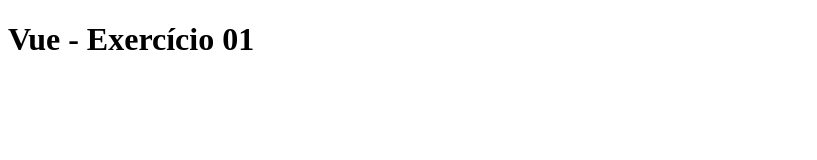
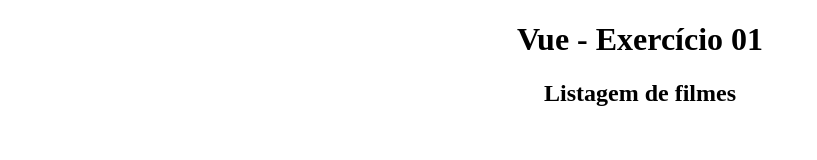
Before and after one commit to oliveira-daniel/javascript, a plain HTML site: page vue/Exercício 01/idex.html in a window 1280 px wide. Shown: the whole page, without its empty margins (0-817 px from the left). Drawn offline with Linux system fonts and the light colour scheme.

Commit message:
Exercício 01 - Vue

```diff
--- a/vue/Exercício 01/idex.html
+++ b/vue/Exercício 01/idex.html
@@ -2,21 +2,21 @@
 <html lang="en">
 <head>
    <meta charset="UTF-8">
-   <meta http-equiv="X-UA-Compatible" content="IE=edge">
-   <meta name="viewport" content="width=device-width, initial-scale=1.0">
    <title>Exercício 01</title>
    <link rel="stylesheet" href="main.css">
 </head>
 <body>
 
    <h1>Vue - Exercício 01</h1>
-   <h2></h2>
+   <h2>Listagem de filmes</h2>
 
-   <!-- Início do template -->
+   <div id="app">
 
-   <div id="app"></div>
+      <!-- Crie aqui o template utilizando as diretivas Vue -->
 
-   <!-- fim do template -->
+      <!-- fim do template -->
+
+   </div>
 
 </body>
 </html>
--- a/vue/Exercício 01/main.css
+++ b/vue/Exercício 01/main.css
@@ -2,3 +2,7 @@
 * {
    box-sizing: border-box;
 }
+
+body {
+   text-align: center;
+}
--- a/vue/Exercício 01/vue_exe_01.js
+++ b/vue/Exercício 01/vue_exe_01.js
@@ -10,10 +10,10 @@
 
  */
 
-// Declaração do objeto contendo a coleção de filmes
+// Declaração do objeto contendo a coleção de filmes.
 
 
-// Criar a instância do vue passando o objeto de dados como argumento
+// Criar a instância do vue passando o objeto de dados como argumento.
 
 
-// Montar a aplicação - plugando o template
+// Montar a aplicação - plugando o template.
```
Also changed, not shown: 1 other file.
